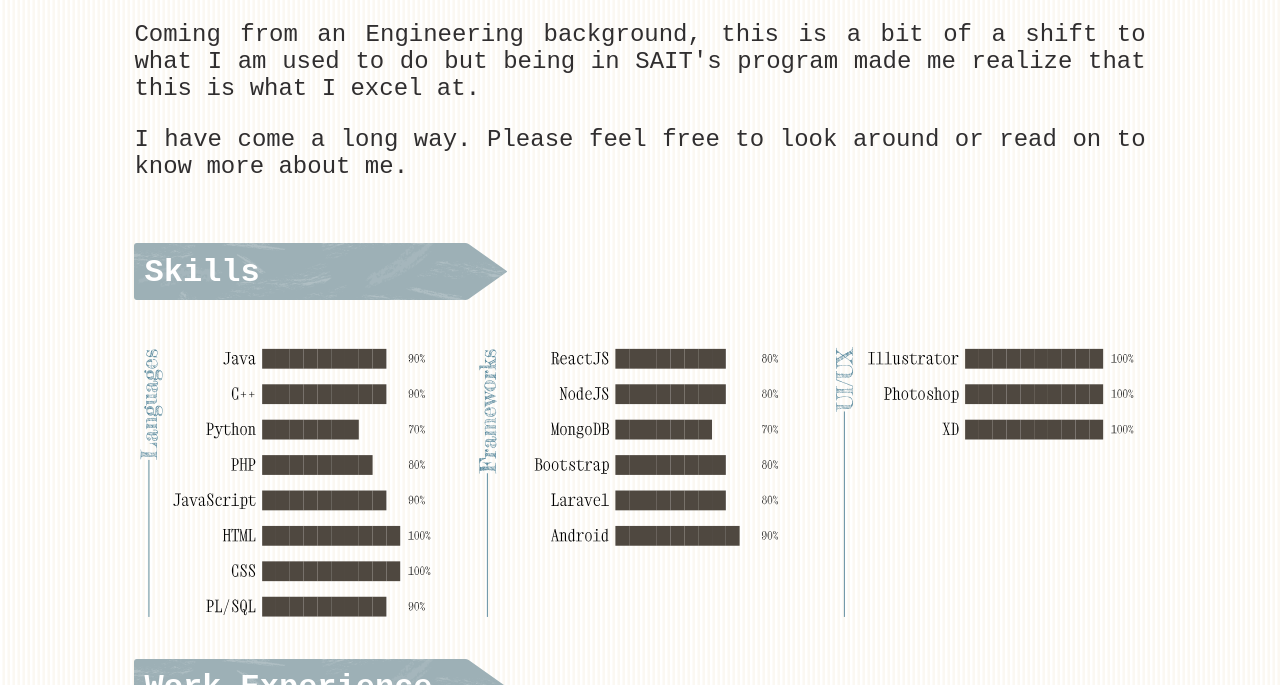
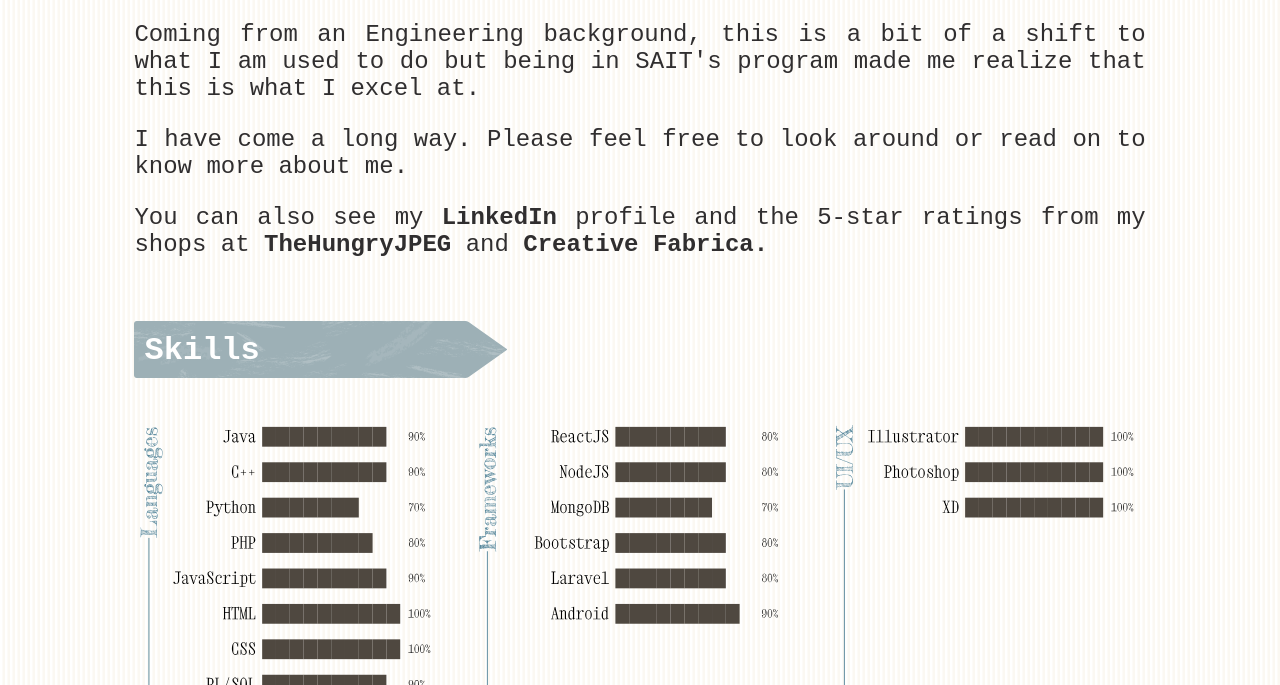
Before and after one commit to michellealzola/myportfolio, a plain HTML site: page about.html in a window 1280 px wide. Shown: the part 415-1100 px from the top of the page. Drawn offline with Linux system fonts and the light colour scheme; a web font is replaced by a local one.

Commit message:
linkedIn links

```diff
--- a/about.html
+++ b/about.html
@@ -27,7 +27,7 @@
             <p>I am on my final year in Southern Alberta Institute of Technology taking Diploma in Information Technology, Major in Software Development. When I programmed my first robot using C++, I knew programming will become my passion. I love that there is a fusion of the technical aspects of programming, problem solving and creativity.</p>
             <p>Coming from an Engineering background, this is a bit of a shift to what I am used to do but being in SAIT's program made me realize that this is what I excel at.</p>
             <p>I have come a long way. Please feel free to look around or read on to know more about me.</p>
-            <p></p>
+            <p>You can also see my <a target="_blank" href="https://ca.linkedin.com/in/michelle-alzola"><strong>LinkedIn</strong></a> profile and the 5-star ratings from my shops at <a target="_blank" href="https://thehungryjpeg.com/store/happy-tarsier"><strong>TheHungryJPEG</strong></a> and <a target="_blank" href="https://www.creativefabrica.com/designer/michelle-alzola/"><strong>Creative Fabrica.</strong></a></p>
         </div>
         <div class="skills">
             <h1>Skills</h1>
```
